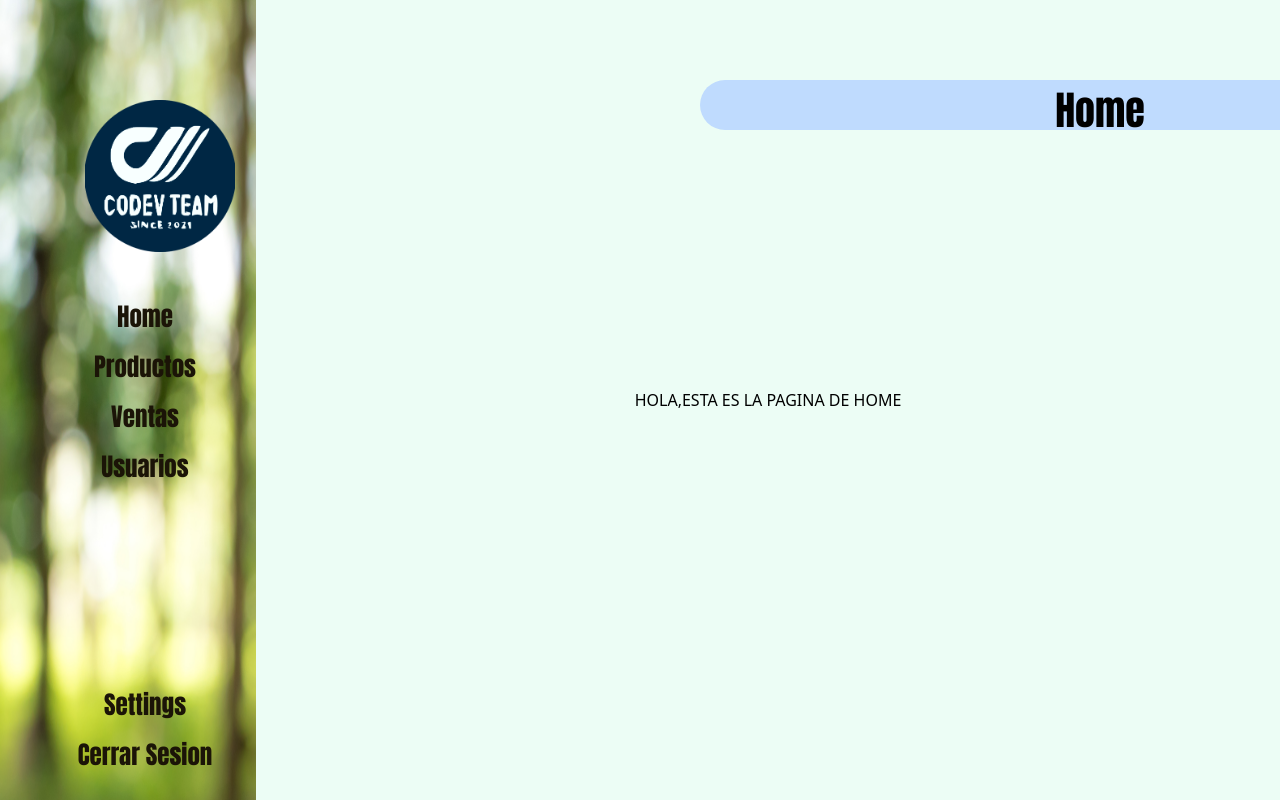
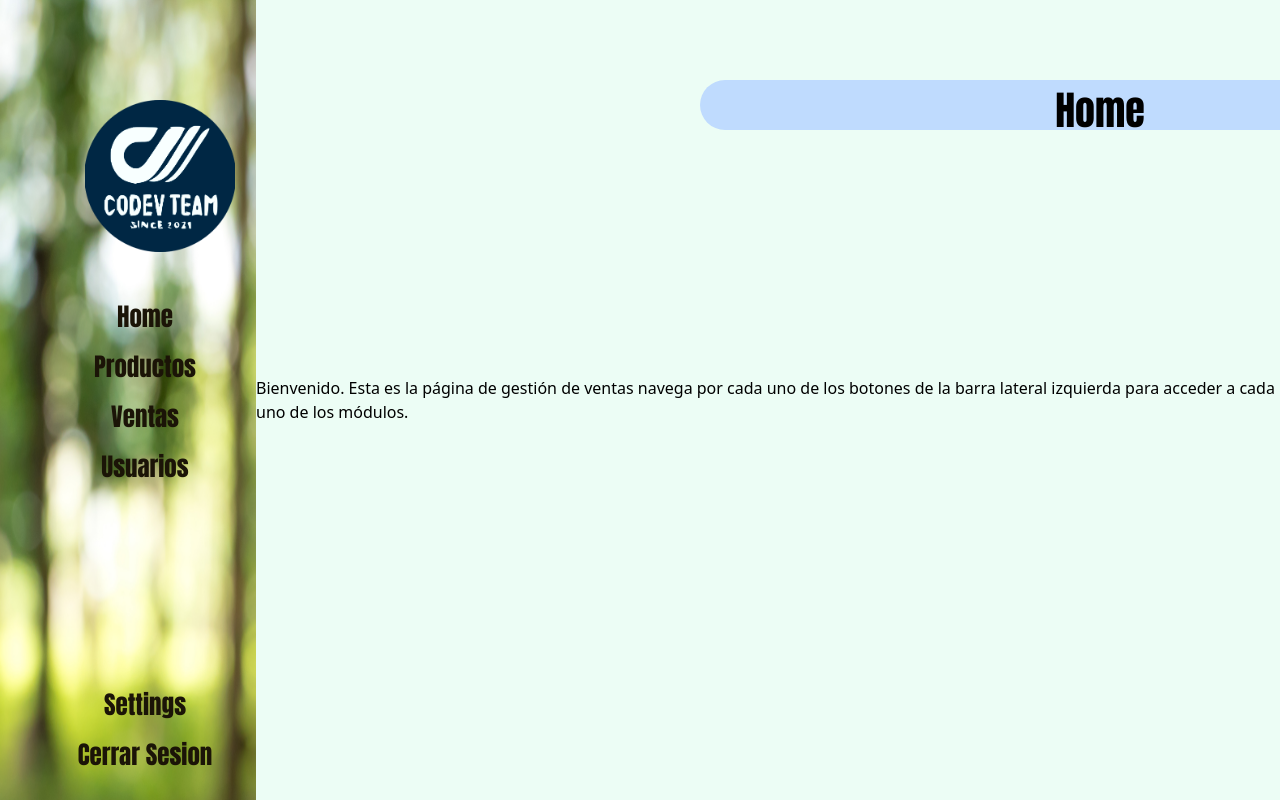
Before and after one commit to Equipo-coDEV-Mision-TIC/Ventas-codev-team, a React (Create React App) app: page /Home in a window 1280 px wide. Built offline with nearby package versions, Linux system fonts and the light colour scheme.

Commit message:
tecto de bienvenida

```diff
--- a/src/pages/admin/home.jsx
+++ b/src/pages/admin/home.jsx
@@ -9,7 +9,8 @@ const home = () => {
                 </BarraTitulo>
 
                 <div>
-                    HOLA,ESTA ES LA PAGINA DE HOME
+                    Bienvenido. Esta es la página de gestión de ventas
+                    navega por cada uno de los botones de la barra lateral izquierda para acceder a cada uno de los módulos.
                 </div>
         </div>
     )
```
